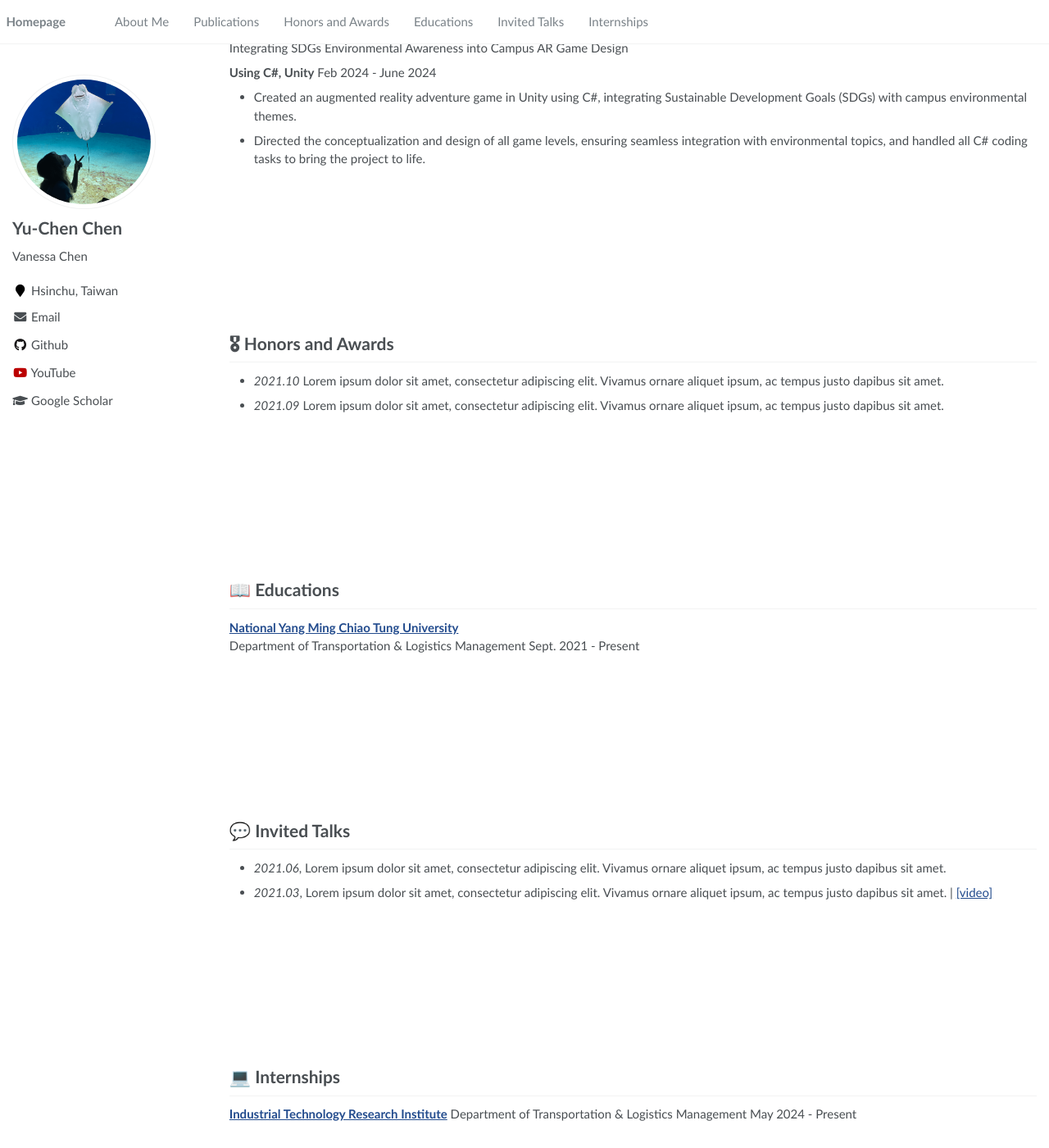
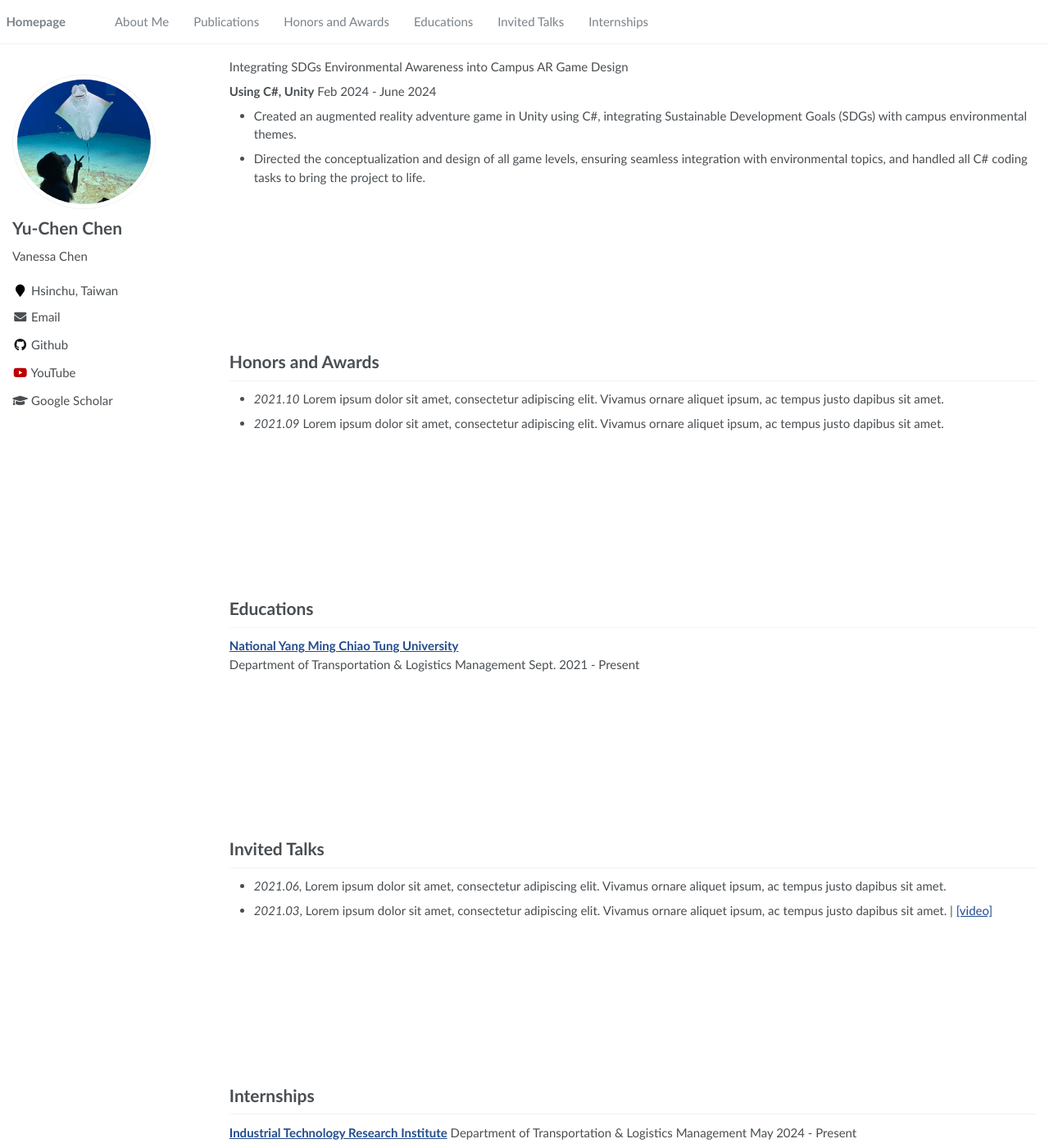
Before and after one commit to chenyzzn/chenyzzn.github.io, a Jekyll site: the page built from _pages/about.md, in a window 1280 px wide and 1400 px high, scrolled down 1255 px. Shown: the whole window at 82% size. Built offline with Jekyll 4.4.1, drawn with Linux system fonts in a browser that asks for light colours; before the commit the page ends 2632 px from its top, so only the background shows below that; some of the changed text lies outside the part shown.

Commit message:
Update about.md

```diff
--- a/_pages/about.md
+++ b/_pages/about.md
@@ -31,9 +31,9 @@ I love experimenting with new AI applications and diving into the latest tools a
 <br /><br /><br />
 <br /><br /><br />
 <br /><br /><br />
-<br />
+<br /><br />
 
-# 📝 Publications
+# Publications
 <br /><br /><br />
 <br /><br />
 [Book Warehousing System]((https://github.com/chenyzzn/BookWarehousingSystem))
@@ -56,27 +56,27 @@ Feb 2024 - June 2024
 <br /><br /><br />
 <br /><br /><br />
 
-# 🎖 Honors and Awards
+# Honors and Awards
 - *2021.10* Lorem ipsum dolor sit amet, consectetur adipiscing elit. Vivamus ornare aliquet ipsum, ac tempus justo dapibus sit amet.
 - *2021.09* Lorem ipsum dolor sit amet, consectetur adipiscing elit. Vivamus ornare aliquet ipsum, ac tempus justo dapibus sit amet.
 <br /><br /><br />
 <br /><br /><br />
 <br /><br /><br />
 
-# 📖 Educations
+# Educations
 <a href="https://tlm.nycu.edu.tw/en/"> **National Yang Ming Chiao Tung University**</a> <br />
 Department of Transportation & Logistics Management Sept.                2021 - Present
 <br /><br /><br />
 <br /><br /><br />
 <br /><br /><br />
 
-# 💬 Invited Talks
+# Invited Talks
 - *2021.06*, Lorem ipsum dolor sit amet, consectetur adipiscing elit. Vivamus ornare aliquet ipsum, ac tempus justo dapibus sit amet.
 - *2021.03*, Lorem ipsum dolor sit amet, consectetur adipiscing elit. Vivamus ornare aliquet ipsum, ac tempus justo dapibus sit amet.  \| [\[video\]](https://github.com/)
 <br /><br /><br />
 <br /><br /><br />
 <br /><br /><br />
 
-# 💻 Internships
+# Internships
 <a href="https://www.itri.org.tw/english/"> **Industrial Technology Research Institute**</a>  Department of Transportation & Logistics Management
 May 2024 - Present
```
